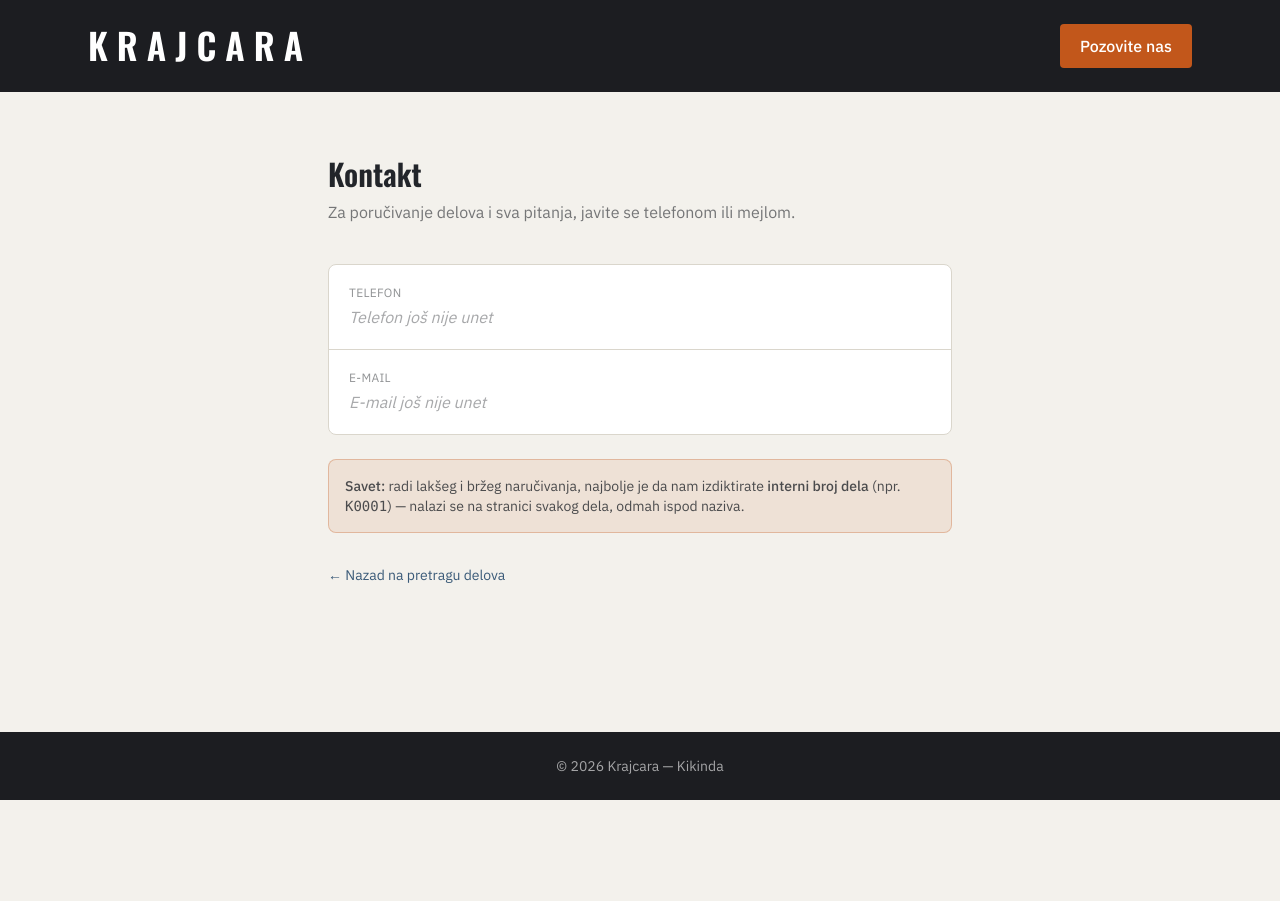
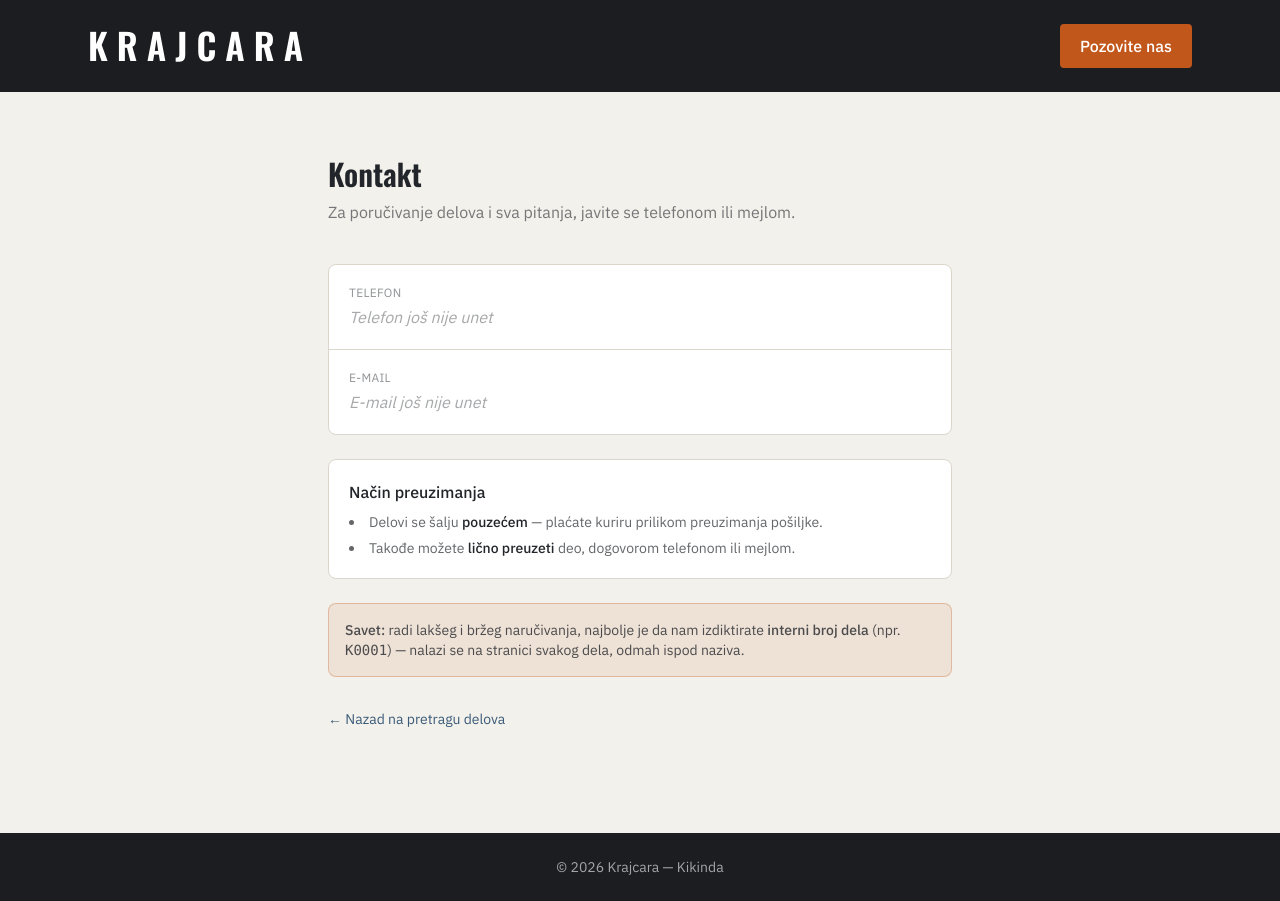
Before and after one commit to Krajcara/krajcara-parts, a React (Vite) app in the folder client/: page /kontakt in a window 1280 px wide. Before the commit the page ends 800 px from the top, so only its background shows below. Built offline with nearby package versions, Linux system fonts and the light colour scheme; no server answers.

Commit message:
Update Contact.jsx

```diff
--- a/client/src/pages/Contact.jsx
+++ b/client/src/pages/Contact.jsx
@@ -57,6 +57,14 @@ export default function Contact() {
         </div>
       )}
 
+      <div className="mt-6 bg-white border border-line rounded-lg p-5">
+        <h2 className="font-medium mb-2">Način preuzimanja</h2>
+        <ul className="text-sm text-ink/70 space-y-1.5 list-disc list-inside">
+          <li>Delovi se šalju <span className="font-medium text-ink">pouzećem</span> — plaćate kuriru prilikom preuzimanja pošiljke.</li>
+          <li>Takođe možete <span className="font-medium text-ink">lično preuzeti</span> deo, dogovorom telefonom ili mejlom.</li>
+        </ul>
+      </div>
+
       <div className="mt-6 bg-rust/10 border border-rust/30 rounded-lg p-4">
         <p className="text-sm text-ink/80">
           <span className="font-medium">Savet:</span> radi lakšeg i bržeg naručivanja, najbolje je
```
